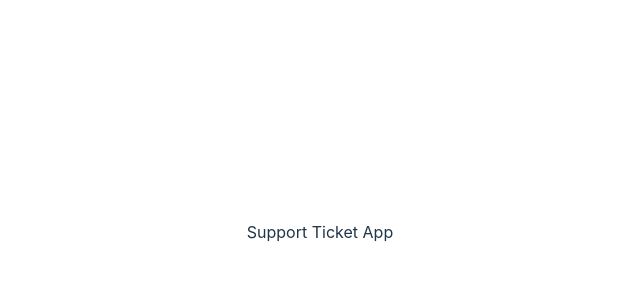
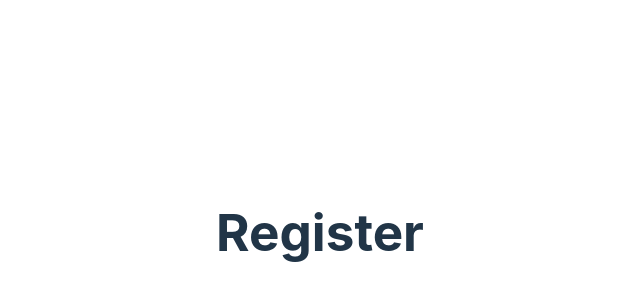
Before and after one commit to codeherbert/support-ticket-plus, a React (Vite) app in the folder frontend/: page /register in a window 1280 px wide. Shown: the part 168-468 px from the top of the page, without its empty margins (320-960 px from the left). Built offline with nearby package versions, Linux system fonts and the light colour scheme.

Commit message:
create initial pages and set up routes

```diff
--- a/frontend/src/App.jsx
+++ b/frontend/src/App.jsx
@@ -1,9 +1,23 @@
-import { useState } from 'react'
-import './App.css'
+import {BrowserRouter as Router, Routes, Route} from 'react-router-dom';
+import './App.css';
+import Home from './pages/Home';
+import Login from './pages/Login';
+import Register from './pages/Register';
 
 function App() {
   return (
-    <div>Support Ticket App</div>
+    <>
+      <Router>
+        <div className="container">
+          <Routes>
+            <Route path='/' element={<Home />} />
+            <Route path='/login' element={<Login />} />
+            <Route path='/register' element={<Register />} />
+          </Routes>
+        </div>
+      </Router>
+    </>
+
   )
 }
 
--- /dev/null
+++ b/frontend/src/pages/Home.jsx
@@ -0,0 +1,9 @@
+function Home() {
+    return (
+        <div>
+            <h1>Home</h1>
+        </div>
+    )
+}
+
+export default Home;
--- /dev/null
+++ b/frontend/src/pages/Login.jsx
@@ -0,0 +1,9 @@
+function Login() {
+    return (
+        <div>
+            <h1>Login</h1>
+        </div>
+    )
+}
+
+export default Login;
--- /dev/null
+++ b/frontend/src/pages/Register.jsx
@@ -0,0 +1,9 @@
+function Register() {
+    return (
+        <div>
+            <h1>Register</h1>
+        </div>
+    )
+}
+
+export default Register;
```
